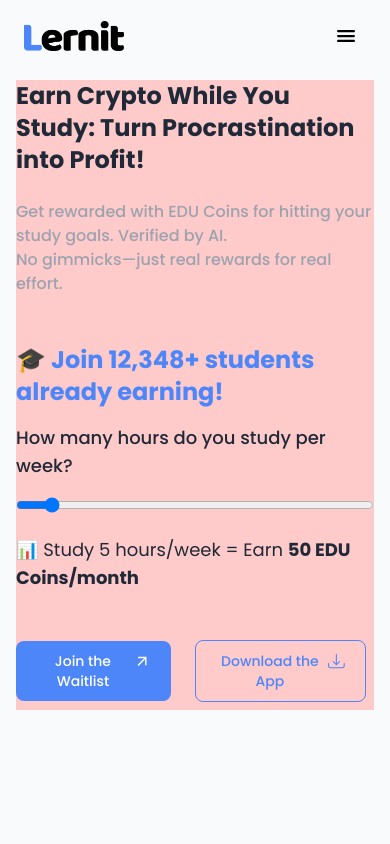
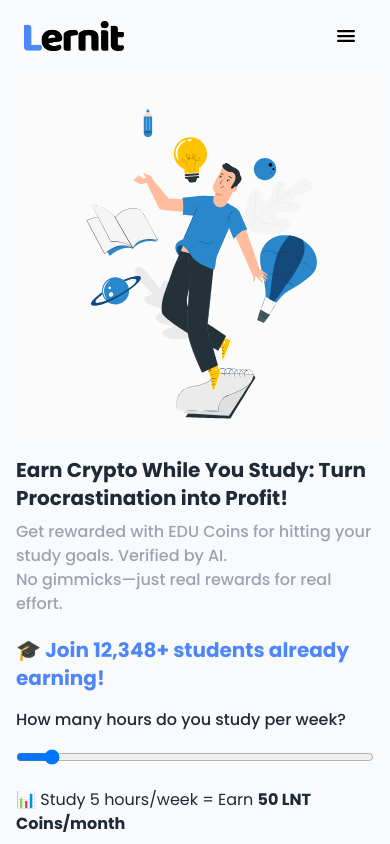
Before and after one commit to MorielDev/LERNIT, a Next.js app: page / in a window 390 px wide. Shown: the top 844 px of the page. Built offline with nearby package versions, Linux system fonts and the light colour scheme; a web font is replaced by a local one.

Commit message:
feat: Home screen responsiveness

```diff
--- a/app/components/Buttons/SecondaryButton.tsx
+++ b/app/components/Buttons/SecondaryButton.tsx
@@ -7,8 +7,8 @@ export default function SecondaryButton({ placeholder, primary, children }: Seco
             type="button"
             className={
                 primary
-                    ? `focus:outline-none text-white bg-primary hover:bg-primary focus:ring-4 focus:ring-purple-300 font-medium rounded-lg text-sm px-5 py-2.5 mb-2 flex flex-row gap-1`
-                    : 'text-primary hover:text-white border border-primary hover:bg-primary-20 focus:ring-4 focus:outline-none focus:ring-purple-300 font-medium rounded-lg text-sm px-5 py-2.5 text-center me-2 mb-2 flex flex-row gap-1'
+                    ? `focus:outline-none text-white bg-primary hover:bg-primary focus:ring-4 focus:ring-purple-300 font-medium rounded-lg text-xs md:text-xs lg:text-xs xl:text-sm 2xl:text-sm px-2 md:px-2 lg:px-2 xl:px-5 2xl:px-5 py-2.5 mb-2 flex flex-row gap-1`
+                    : 'text-primary hover:text-white border border-primary hover:bg-primary-20 focus:ring-4 focus:outline-none focus:ring-purple-300 font-medium rounded-lg text-xs md:text-xs lg:text-xs xl:text-sm 2xl:text-sm px-2 md:px-2 lg:px-2 xl:px-5 2xl:px-5 py-2.5 text-center me-2 mb-2 flex flex-row gap-1'
             }
         >
             <h1> {placeholder} </h1>
--- a/app/components/Navigation/Navigation.tsx
+++ b/app/components/Navigation/Navigation.tsx
@@ -53,19 +53,19 @@ export default function Header() {
 
     return (
         <header className="bg-backgroundColor border-gray-200 fixed top-0 z-50 w-full">
-            <nav className="flex items-center justify-between p-4 px-6 md:px-20">
+            <nav className="flex items-center justify-between p-4 px-6 md:px-10 lg:px-10 xl:px-20 2xl:px-20">
                 {/* Logo */}
-                <Link href="/" className="w-40 md:w-80">
+                <Link href="/" className="w-32 md:w-20 lg:w-20 xl:w-40 2xl:w-80">
                     <Logo />
                 </Link>
 
                 {/* Desktop Navigation */}
-                <div className="hidden md:flex items-center space-x-12">
+                <div className="hidden md:flex items-center space-x-12 md:space-x-4 lg:space-x-6 xl:space-x-10 2xl:space-x-12">
                     {NavigationContent.map((content, index) => (
                         <button
                             key={index}
                             onClick={() => handleScroll(content.link)}
-                            className={`text-base font-medium transition-colors duration-300 ${selected === content.link
+                            className={`text-base md:text-xs lg:text-xs xl:text-base 2xl:text-base font-medium transition-colors duration-300 ${selected === content.link
                                     ? "text-primary"
                                     : "text-black hover:text-primary"
                                 }`}
@@ -76,12 +76,12 @@ export default function Header() {
                 </div>
 
                 {/* Action Buttons */}
-                <div className="hidden md:flex space-x-3">
+                <div className="hidden md:flex space-x-3 md:space-x-1 lg:space-x-1 xl:space-x-2 2xl:space-x-2">
                     <SecondaryButton placeholder="Join the Waitlist" primary={false}>
-                        <MdOutlineArrowOutward className="text-xl" />
+                        <MdOutlineArrowOutward className="text-base md:text-base lg:text-base xl:text-xl 2xl:text-xl" />
                     </SecondaryButton>
                     <SecondaryButton placeholder="Sign In" primary={true}>
-                        <MdOutlineArrowForward className="text-xl" />
+                        <MdOutlineArrowForward className="text-base md:text-base lg:text-base xl:text-xl 2xl:text-xl" />
                     </SecondaryButton>
                 </div>
 
--- a/app/components/Text/HeaderText.tsx
+++ b/app/components/Text/HeaderText.tsx
@@ -5,7 +5,7 @@ interface HeaderTextProps {
 export default function HeaderText({ placeholder }: HeaderTextProps) {
     return (
         <>
-            <h2 className="text-2xl md:text-4xl lg:text-4xl xl:text-4xl 2xl:text-4xl font-bold text-left md:text-center lg:text-center xl:text-center 2xl:text-center text-darkGray">
+            <h2 className="text-xl md:text-xl lg:text-2xl xl:text-3xl 2xl:text-4xl font-bold text-left md:text-left lg:text-left xl:text-left 2xl:text-left text-darkGray">
                 {placeholder}
             </h2>
         </>
--- a/app/components/Text/SubHeaderText.tsx
+++ b/app/components/Text/SubHeaderText.tsx
@@ -5,7 +5,7 @@ interface SubHeaderTextProps {
 export default function SubHeaderText({ placeholder }: SubHeaderTextProps) {
     return (
         <>
-            <h2 className="font-medium text-mutedGray text-base md:text-xl lg:text-xl xl:text-xl 2xl:text-xl text-left md:text-center lg:text-center xl:text-center 2xl:text-center">
+            <h2 className="font-medium text-mutedGray text-md md:text-md lg:text-base xl:text-base 2xl:text-xl text-left md:text-left lg:text-left xl:text-left 2xl:text-left">
                 {placeholder}
             </h2>
         </>
--- a/app/components/animations/LottieAnimation.tsx
+++ b/app/components/animations/LottieAnimation.tsx
@@ -8,7 +8,7 @@ const Lottie = dynamic(() => import('lottie-react'));
 export default function LottieAnimation() {
   return(
     <div className='w-full h-full'>
-      <Lottie animationData={animationData} loop={true} style={{ width: '100%', height: '100%' }} />;
+      <Lottie animationData={animationData} loop={true} style={{ width: '100%', height: '100%' }} />
     </div>
   )
 }
--- a/app/components/gamiefiedContent/gamiefied.tsx
+++ b/app/components/gamiefiedContent/gamiefied.tsx
@@ -27,14 +27,14 @@ export default function GamifiedHook() {
     };
 
     return (
-        <div className="flex flex-col items-start py-6 bg-backgrouncColor">
-            <motion.div animate={controls} className="text-2xl md:text-3xl lg:text-3xl xl:text-3xl 2xl:text-3xl font-bold text-primary">
+        <div className="flex flex-col items-start py-3 md:py-3 lg:py-4 xl:py-6 2xl:py-6 bg-backgroundColor">
+            <motion.div animate={controls} className="text-xl md:text-xl lg:text-2xl xl:text-2xl 2xl:text-3xl font-bold text-primary">
                 🎓 Join {studentCount.toLocaleString()}+ students already earning!
             </motion.div>
 
             {/* Interactive Calculator */}
-            <div className="mt-4 md:mt-8 lg:mt-8 xl:mt-8 2xl:mt-8 w-full max-w-lg">
-                <label htmlFor="hours" className="block text-lg md: font-medium text-darkGray mb-4">
+            <div className="mt-4 md:mt-4 lg:mt-4 xl:mt-4 2xl:mt-8 w-full max-w-lg">
+                <label htmlFor="hours" className="block text-md md:text-md lg:text-md xl:text-base 2xl:text-lg font-medium text-darkGray mb-4">
                     How many hours do you study per week?
                 </label>
                 <input
@@ -46,8 +46,8 @@ export default function GamifiedHook() {
                     onChange={handleHoursChange}
                     className="w-full cursor-pointer"
                 />
-                <p className="mt-4 text-lg text-darkGray">
-                    📊 Study {studyHours} hours/week = Earn <strong>{eduCoins} EDU Coins/month</strong>
+                <p className="mt-4 text-md md:text-md lg:text-md xl:text-base 2xl:text-lg text-darkGray">
+                    📊 Study {studyHours} hours/week = Earn <strong>{eduCoins} LNT Coins/month</strong>
                 </p>
             </div>
         </div>
--- a/app/pages/home.tsx
+++ b/app/pages/home.tsx
@@ -10,9 +10,9 @@ import SubHeaderText from "../components/Text/SubHeaderText";
 
 export default function HomeSection() {
   return (
-    <div className="bg-backgroundColor flex flex-row flex-wrap md:flex-nowrap lg:flex-nowrap xl:flex-nowrap 2xl:flex-nowrap justify-center gap-6 items-center w-full h-screen flex-1 px-4 md:px-20 lg:px-20 xl:px-20 2xl:px-20 pt-20">
-      <div className="flex flex-col gap-6 bg-red-200 w-12/12 md:w-7/12 lg:w-7/12 xl:w-7/12 2xl:w-7/12 mb-14">
-        <div className="w-full flex flex-col gap-6 text-left">
+    <div className="bg-backgroundColor flex flex-row flex-wrap-reverse md:flex-nowrap lg:flex-nowrap xl:flex-nowrap 2xl:flex-nowrap max-h-fit md:h-screen lg:h-screen xl:h-screen 2xl:h-screen justify-center gap-2 md:gap-6 lg:gap-6 xl:gap-6 items-start md:-items-center lg:items-center xl:items-center 2xl:items-center w-full flex-1 px-4 md:px-10 lg:px-10 xl:pr-0 xl:pl-20 2xl:px-20 pt-16 md:pt-20 lg:pt-20 xl:pt-20 2xl:pt-20">
+      <div className="flex flex-col gap-2 md:gap-3 lg:gap-3 xl:gap-3 2xl:gap-6 w-12/12 md:w-6/12 lg:w-6/12 xl:w-6/12 2xl:w-7/12 mb-14">
+        <div className="w-full flex flex-col gap-2 md:gap-3 lg:gap-3 xl:gap-4 2xl:gap-6 text-left">
           <HeaderText placeholder="Earn Crypto While You Study: Turn Procrastination into Profit!" />
           <div className="">
             <SubHeaderText placeholder="Get rewarded with EDU Coins for hitting your study goals. Verified by AI." />
@@ -24,14 +24,14 @@ export default function HomeSection() {
         </div>
         <div className="flex flex-row justify-start items-center gap-6">
           <SecondaryButton placeholder="Join the Waitlist" primary={true}>
-            <MdOutlineArrowOutward className="text-xl" />
+            <MdOutlineArrowOutward className="text-base md:text-base lg:text-base xl:text-xl 2xl:text-xl" />
           </SecondaryButton>
           <SecondaryButton placeholder="Download the App" primary={false}>
-            <BsDownload className="text-xl" />
+            <BsDownload className="text-base md:text-base lg:text-base xl:text-xl 2xl:text-xl" />
           </SecondaryButton>
         </div>
       </div>
-      <div className="w-5/12 h-screen mb-20">
+      <div className="w-12/12 md:w-6/12 lg:w-6/12 xl:w-6/12 2xl:w-5/12 h-96 md: lg:h-screen xl:h-screen 2xl:h-screen mt-0 md:mt-0 lg:mt-0 xl:mt-0 2xl:mt-0 mb-0 md:mb-0 lg:mb-0 xl:mb-0 2xl:mb-20">
         <LottieAnimation />
       </div>
     </div>
```
